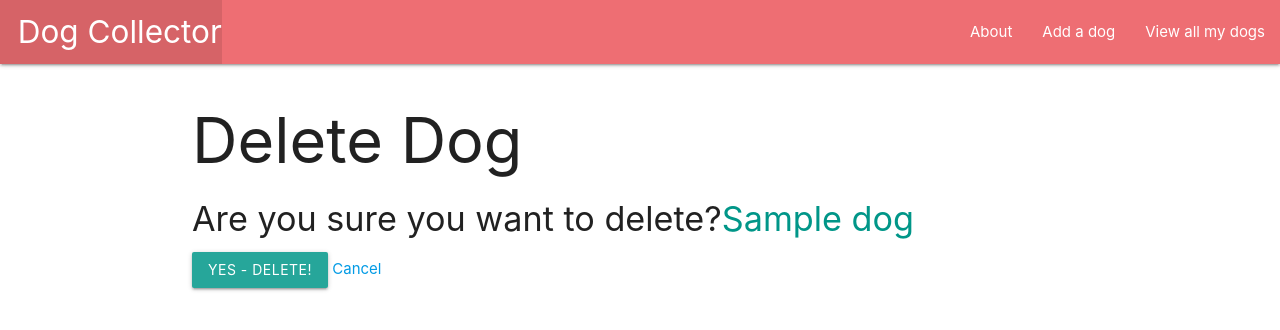
After one commit to rrit5727/things-collector, a Django app: page /dogs/1/delete/ in a window 1280 px wide. The commit adds this page. Shown: the top 330 px of the page. Run offline with Django 4.2, Linux system fonts and the light colour scheme; tables that the repository leaves empty hold one stand-in row (values such as "Sample post").

Commit message:
collector lab 3

```diff
--- a/main_app/models.py
+++ b/main_app/models.py
@@ -1,4 +1,5 @@
 from django.db import models
+from django.urls import reverse
 
 # Create your models here.
 class Dog(models.Model):
@@ -9,3 +10,6 @@ class Dog(models.Model):
 
     def __str__(self):
         return self.name
+
+    def get_absolute_url(self):
+        return reverse('detail', kwargs={'dog_id': self.id})
--- a/main_app/templates/base.html
+++ b/main_app/templates/base.html
@@ -15,11 +15,12 @@
     <nav>
       <div class="nav-wrapper">
         <ul>
-          <li><a href="/" class="left brand-logo">&nbsp;&nbsp;Dog Collector</a></li>
+          <li><a href="{% url 'home' %}}" class="left brand-logo">&nbsp;&nbsp;Dog Collector</a></li>
         </ul>
         <ul class="right">
-          <li><a href="/about">About</a></li>
-          <li><a href="/dogs">View all my dogs</a></li>
+          <li><a href="{% url 'about' %}">About</a></li>
+          <li><a href="{% url 'dogs_create' %}">Add a dog</a></li>
+          <li><a href="{% url 'index' %}">View all my dogs</a></li>
         </ul>
       </div>
     </nav>
--- a/main_app/templates/dogs/detail.html
+++ b/main_app/templates/dogs/detail.html
@@ -1,7 +1,7 @@
 {% extends 'base.html' %}
 {% block content %}
 
-<h1>Cat Details</h1>
+<h1>Dog Details</h1>
 
 <div class="card">
   <div class="card-content">
@@ -14,6 +14,10 @@
       <p>Age: puppy</p>
     {% endif %}
   </div>
+  <div class="card-action">
+    <a href="{% url 'dogs_update' dog.id %}">Edit</a>
+    <a href="{% url 'dogs_delete' dog.id %}">Delete</a>
+  </div>
 </div>
 
 {% endblock %}
--- /dev/null
+++ b/main_app/templates/main_app/dog_confirm_delete.html
@@ -0,0 +1,13 @@
+{% extends 'base.html' %}
+
+{% block content %}
+    <h1>Delete Dog</h1>
+
+    <h4>Are you sure you want to delete?<span class="teal-text">{{ object.name }}</span></h4>
+
+    <form action="" method="POST">
+        {% csrf_token %}
+        <input type="submit" value="Yes - delete!" class="btn">
+        <a href="{% url 'detail' dog.id %}">Cancel</a>
+    </form>
+{% endblock %}
--- a/main_app/urls.py
+++ b/main_app/urls.py
@@ -6,4 +6,7 @@ urlpatterns = [
     path('about/', views.about, name='about'),
     path('dogs/', views.dogs_index, name='index'),
     path('dogs/<int:dog_id>/', views.dogs_detail, name='detail'),
+    path('dogs/create/', views.DogCreate.as_view() ,name='dogs_create' ),
+    path('dogs/<int:pk>/update/', views.DogUpdate.as_view(), name='dogs_update' ),
+    path('dogs/<int:pk>/delete/', views.DogDelete.as_view(), name='dogs_delete' ),
 ]
--- a/main_app/views.py
+++ b/main_app/views.py
@@ -1,4 +1,5 @@
 from django.shortcuts import render
+from django.views.generic import CreateView, UpdateView, DeleteView
 
 from .models import Dog
 
@@ -22,3 +23,16 @@ def dogs_index(request):
 def dogs_detail(request, dog_id):
     dog = Dog.objects.get(id=dog_id)
     return render(request, 'dogs/detail.html', {'dog': dog})
+
+class DogCreate(CreateView):
+    model = Dog
+    fields = '__all__'
+    success_url = '/dogs/{dog_id}'
+
+class DogUpdate(UpdateView):
+    model = Dog
+    fields = ['breed', 'description', 'age']
+
+class DogDelete(DeleteView):
+    model = Dog
+    success_url = '/dogs'
```
Also changed, not shown: main_app/templates/main_app/dog_form.html (added, +16 -0 lines).
